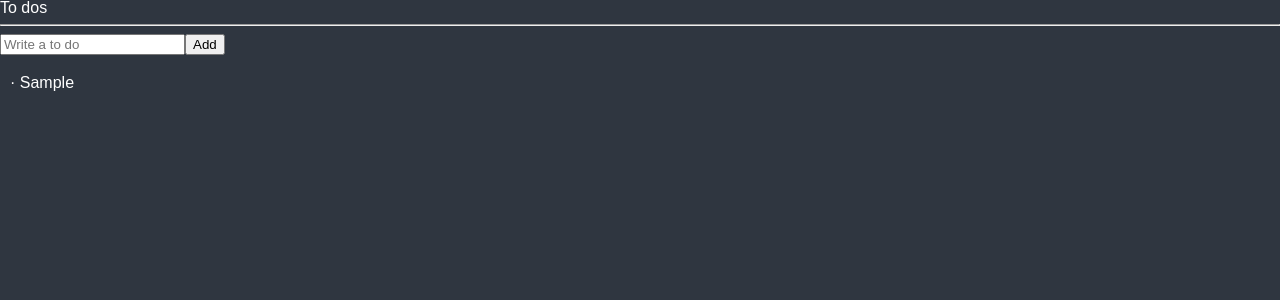
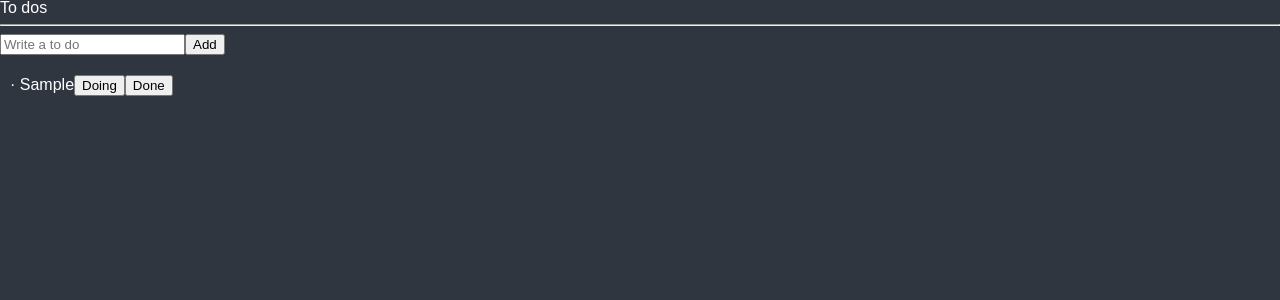
Before and after one commit to gahyeon-park/react-masterclass-typescript, a React (Create React App) app: page / in a window 1280 px wide. Both pictures are taken after typing "Sample" into the empty fields and a click on the button "Add". Shown: the top 300 px of the page. Built offline with nearby package versions, Linux system fonts and the light colour scheme.

Commit message:
#6.13~14 change todo category

```diff
--- a/src/components/Todo.tsx
+++ b/src/components/Todo.tsx
@@ -1,5 +1,6 @@
 import styled from 'styled-components';
-import { ITodo } from './atoms';
+import { ITodo, todoListState } from './atoms';
+import { useRecoilValue, useSetRecoilState } from 'recoil';
 
 const Li = styled.li`
   padding-left: 10px;
@@ -13,8 +14,43 @@ const Li = styled.li`
   }
 `;
 
-function Todo({ text }: ITodo) {  // props의 type이 ITodo 인터페이스이기 때문에, ITodo에 정의된 속성(id, text, category) 3개를 전부 props로 받아야 한다.
-  return <Li>{text}</Li>;
+function Todo({ text, category, id }: ITodo) {
+  const todos = useRecoilValue(todoListState);
+  const setTodos = useSetRecoilState(todoListState);
+
+  const onClick = (event: React.MouseEvent<HTMLButtonElement>) => {
+    const { currentTarget: { name }} = event;
+    console.log(todos);
+
+    setTodos(oldTodos => {
+      const targetIdx = oldTodos.findIndex(todo => todo.id === id);
+      const oldTodo = oldTodos[targetIdx];
+      const newTodo = {text, id, category: name};
+
+       return oldTodos;
+    });
+  }
+
+  return (
+    <Li>
+      <span>{text}</span>
+      {category !== "TODO" && <button name="TODO" onClick={onClick}>To do</button>}
+      {category !== "DOING" && <button name="DOING" onClick={onClick}>Doing</button>}
+      {category !== "DONE" && <button name="DONE" onClick={onClick}>Done</button>}
+    </Li>
+  );
+
+  // const onClick = (newCategory: ITodo["category"]) => {
+  // }
+
+  // return (
+  //   <Li>
+  //     <span>{text}</span>
+  //     {category !== "TODO" && <button onClick={() => onClick('TODO')}>To do</button>}
+  //     {category !== "DOING" && <button onClick={() => onClick('DOING')}>Doing</button>}
+  //     {category !== "DONE" && <button onClick={() => onClick('DONE')}>Done</button>}
+  //   </Li>
+  // );
 }
 
 export default Todo;
```
